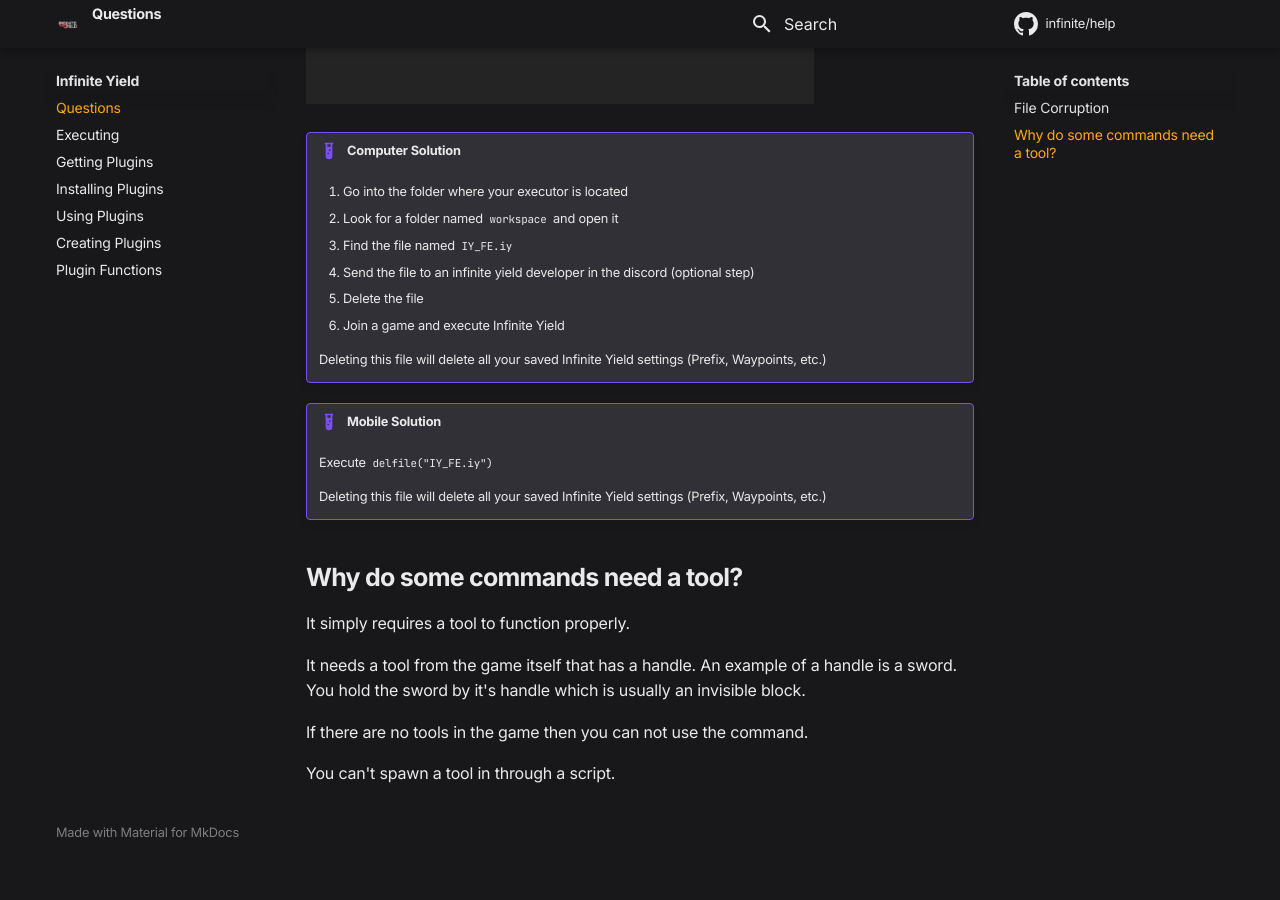
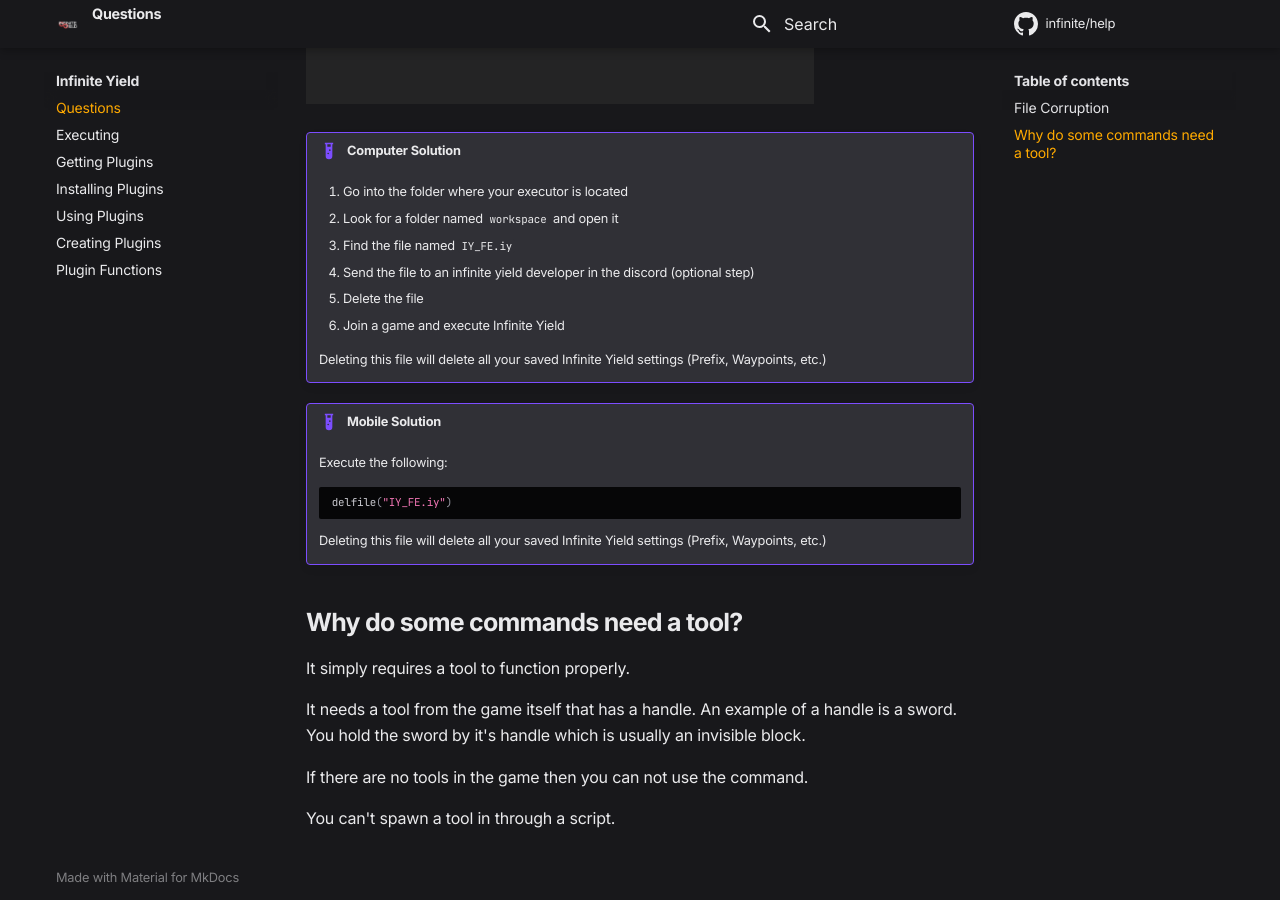
Before and after one commit to moikoros/help, an MkDocs documentation site: the page built from docs/inf/questions.md, in a window 1280 px wide and 900 px high, scrolled down 691 px. Built offline with MkDocs 1.6.1 and Material for MkDocs 9.7.7, drawn with Linux system fonts in a browser that asks for light colours; comment, search, counter and statistics services are not loaded; before the commit the page ends 1547 px from its top, so only the background shows below that.

Commit message:
Update questions.md

````diff
--- a/docs/inf/questions.md
+++ b/docs/inf/questions.md
@@ -15,7 +15,11 @@
 	Deleting this file will delete all your saved Infinite Yield settings (Prefix, Waypoints, etc.)
 
 !!! example "Mobile Solution"
-	Execute `delfile("IY_FE.iy")`
+	Execute the following:
+
+	```lua
+	delfile("IY_FE.iy")
+	```
 
 	Deleting this file will delete all your saved Infinite Yield settings (Prefix, Waypoints, etc.)
 
````
